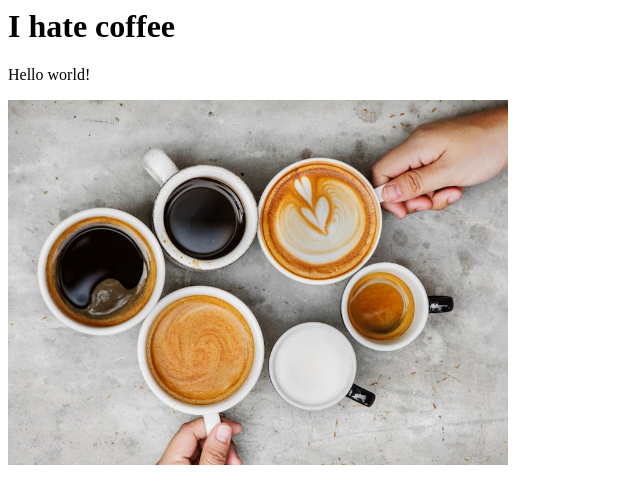
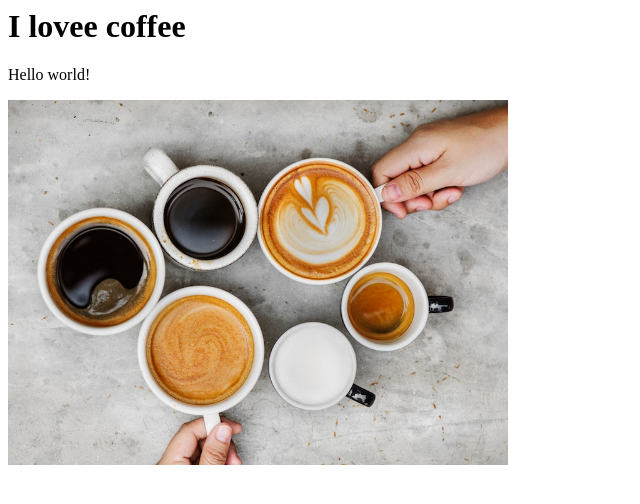
Before and after one commit to ankit-031/capstoneproject, a plain HTML site: page index.html in a window 1280 px wide. Shown: the full height of the page, 0-640 px from the left. Drawn offline with Linux system fonts and the light colour scheme; no server answers.

Commit message:
Update index.html

```diff
--- a/index.html
+++ b/index.html
@@ -3,7 +3,7 @@
         <title>My First Webpage</title>
     </head>
     <body>
-        <h1>I hate coffee</h1>
+        <h1>I lovee coffee</h1>
         <p>Hello world!</p>
     </body>
 
```
